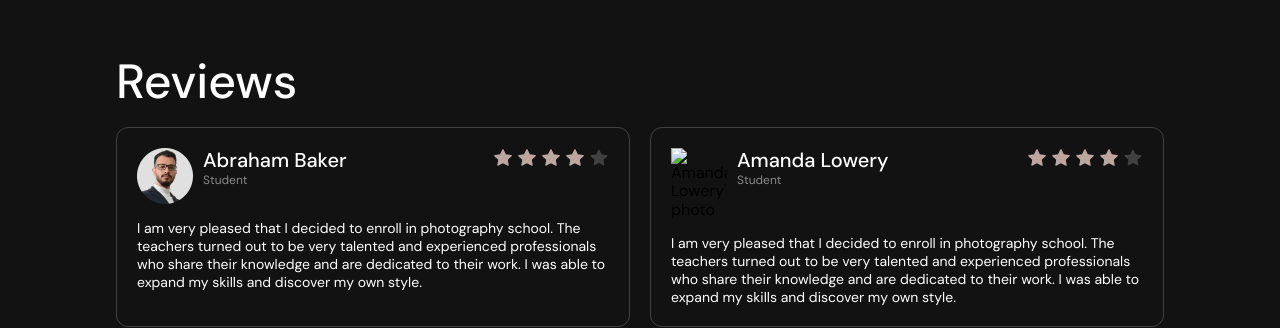
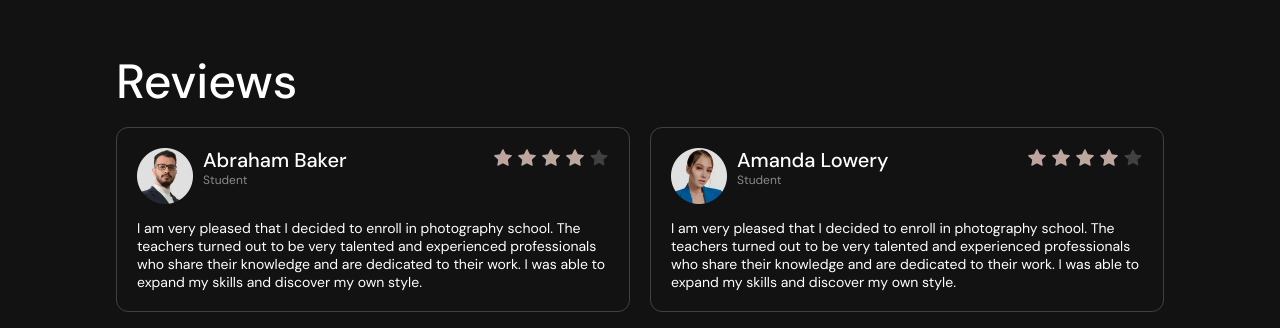
Before and after one commit to constStackForce/focusframe, a website built with Vite: page src/index.html in a window 1280 px wide. Shown: the part 3588-3916 px from the top of the page. Built offline with nearby package versions, Linux system fonts and the light colour scheme; files whose address does not match are found by name.

Commit message:
amanda pp fix

```diff
--- a/src/partials/reviews.html
+++ b/src/partials/reviews.html
@@ -42,8 +42,8 @@
           <div class="review-person-info">
             <img
               class="review-person-picture"
-              srcset="./images/amandalowery.png"
-              src="./images/amandalowery.png"
+              srcset="./images/amandalowery.webp"
+              src="./images/amandalowery.webp"
               width="56"
               alt="Amanda Lowery's photo"
             />
```
